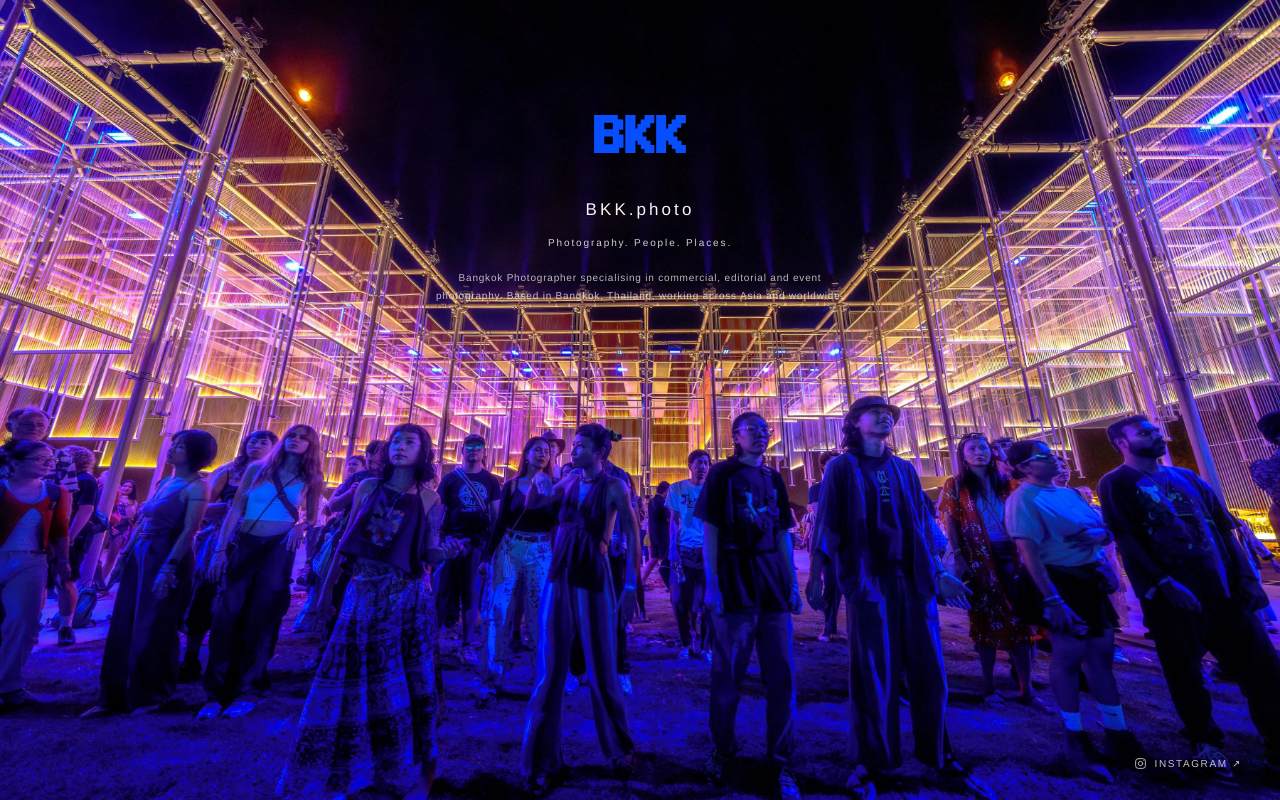
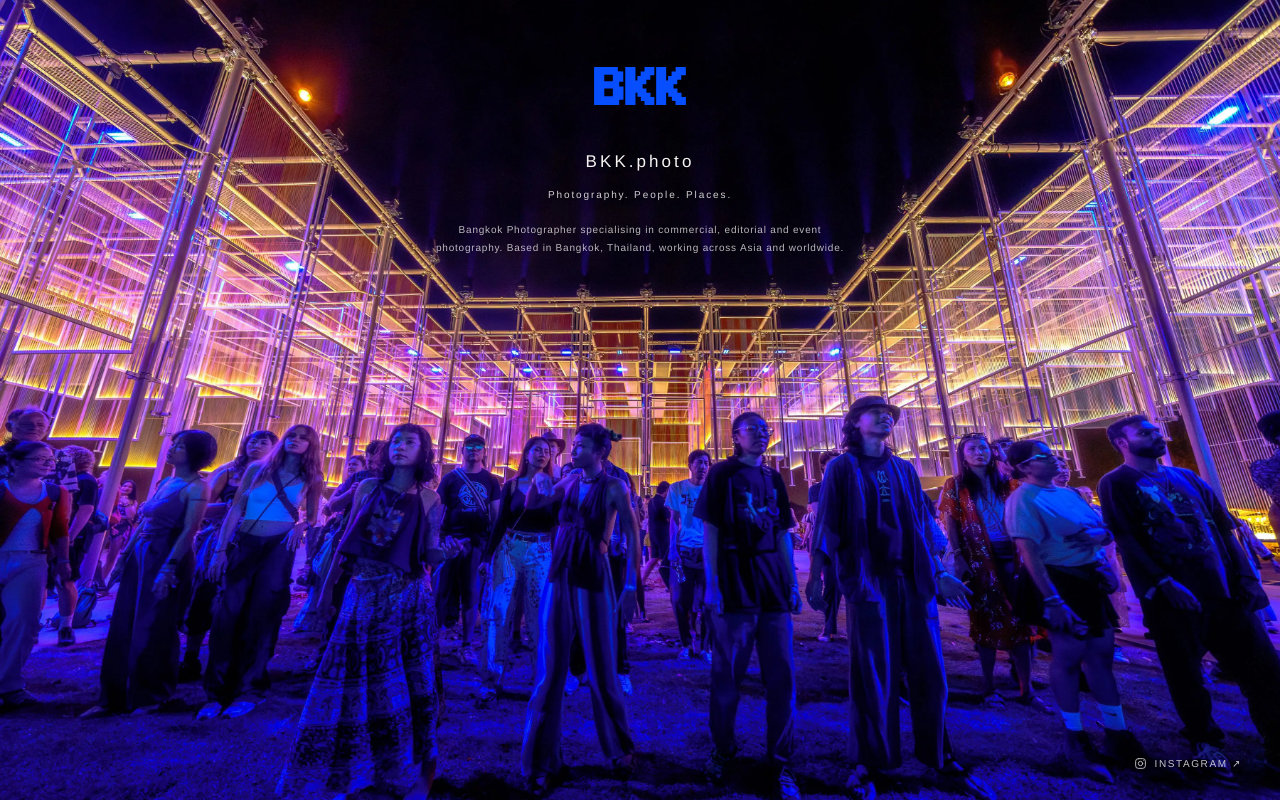
Before and after one commit to bkkphoto/bkk-photo, a plain HTML site: page index.html in a window 1280 px wide. Drawn offline with Linux system fonts and the light colour scheme.

Commit message:
Adjust branding position from 11% to 5% from top

```diff
--- a/index.html
+++ b/index.html
@@ -128,7 +128,7 @@
 
     .branding {
       position: absolute;
-      top: 11%;
+      top: 5%;
       left: 50%;
       transform: translateX(-50%);
       width: 90%;
```
